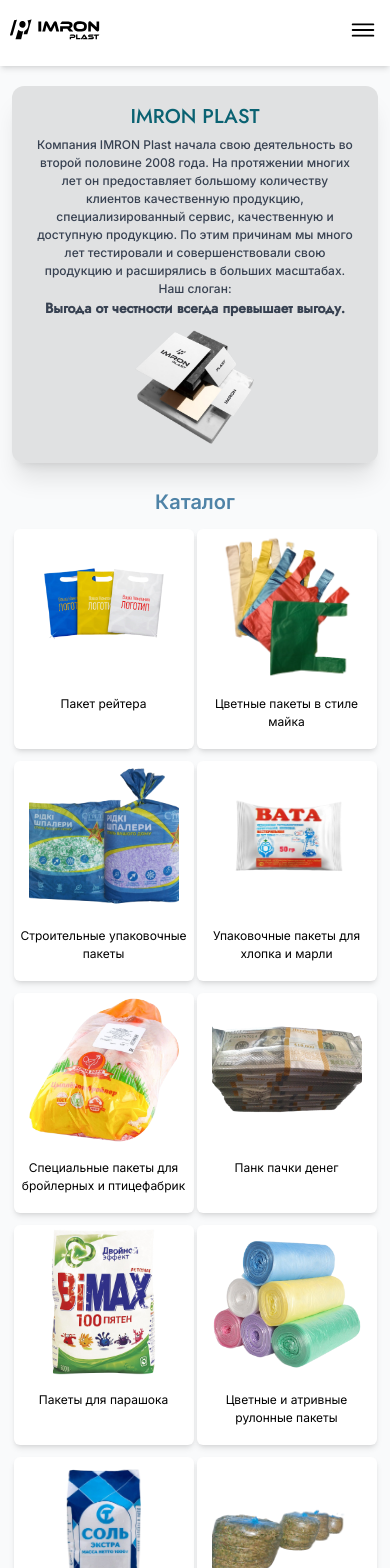
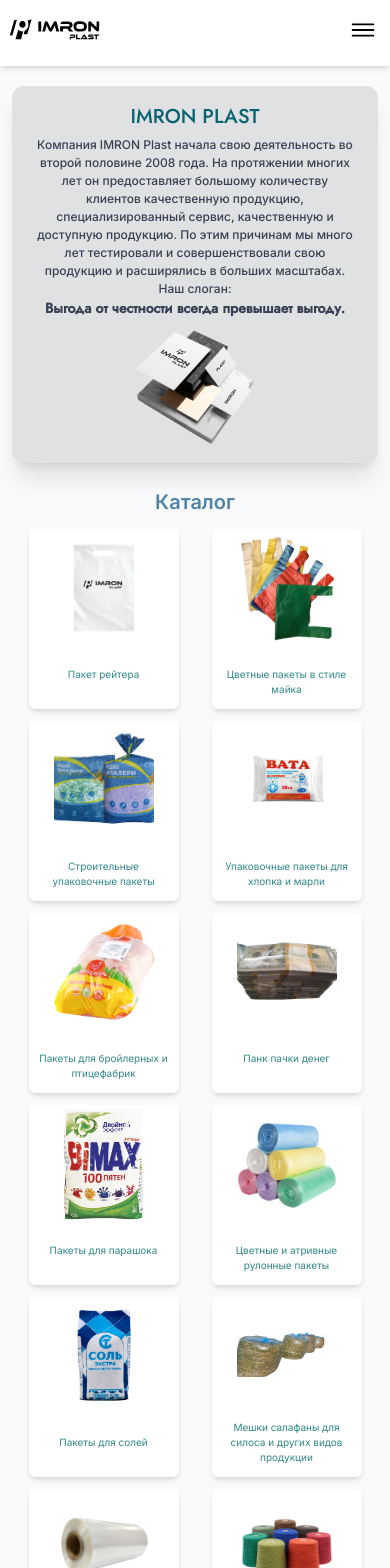
Before and after one commit to SMwebdeveloper/imron-plast, a Vue app: page / in a window 390 px wide. Shown: the top 1568 px of the page. Built offline with nearby package versions, Linux system fonts and the light colour scheme.

Commit message:
products responsive

```diff
--- a/src/components/ProductItems.vue
+++ b/src/components/ProductItems.vue
@@ -1,7 +1,7 @@
 <template lang="">
-  <div class="text-center bg-[white] flex flex-col mx-auto items-center shadow-md rounded-md w-[180px] h-[220px] md:w-[250px] md:h-[260px]  lg:h-[300px]">
-    <img :src="getPic(product.img)" :alt="product.title" class="max-w-[150px] h-[70%] object-contain mb-3">
-    <h5 class="text-[12px] md:text-[14px] lg:text-[16px] max-w-[250px]">{{product.title}}</h5>
+  <div class="text-center bg-[white] flex flex-col mx-auto items-center shadow-md rounded-md w-[150px] h-[180px] md:w-[250px] md:h-[260px] lg:w-[300px] lg:h-[300px] pb-3 px-2">
+    <img :src="getPic(product.img)" :alt="product.title" class="w-[100px] md:w-[220px] h-[70%] object-contain mb-5">
+    <h5 class="text-[10px] md:text-[14px] text-[#318888] lg:text-[16px] max-w-[140px] md:max-w-[200px]">{{product.title}}</h5>
   </div>
 </template>
 <script>
--- a/src/data.json
+++ b/src/data.json
@@ -2,7 +2,7 @@
     "products": [
         {
             "title":"Пакет рейтера",
-            "img":"bag-logo/bag-logo-1"
+            "img":"bag-logo/bag-logo-7"
         },
         {
             "title":"Цветные пакеты в стиле майка",
@@ -17,7 +17,7 @@
             "img": "cutton/cutton-1"
         },
         {
-            "title": "Специальные пакеты для бройлерных и птицефабрик",
+            "title": "Пакеты для бройлерных и птицефабрик",
             "img": "package/package-1"
         },
         {
```
